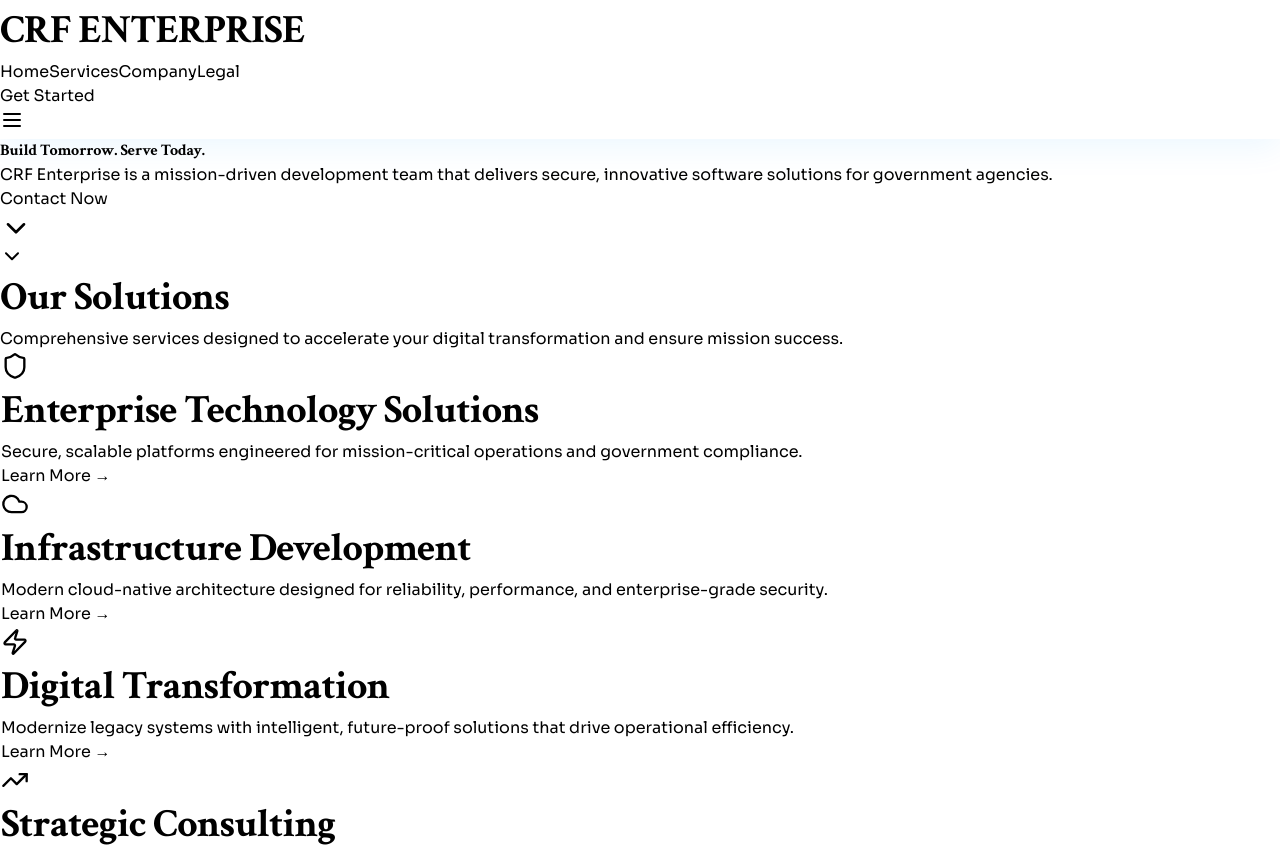
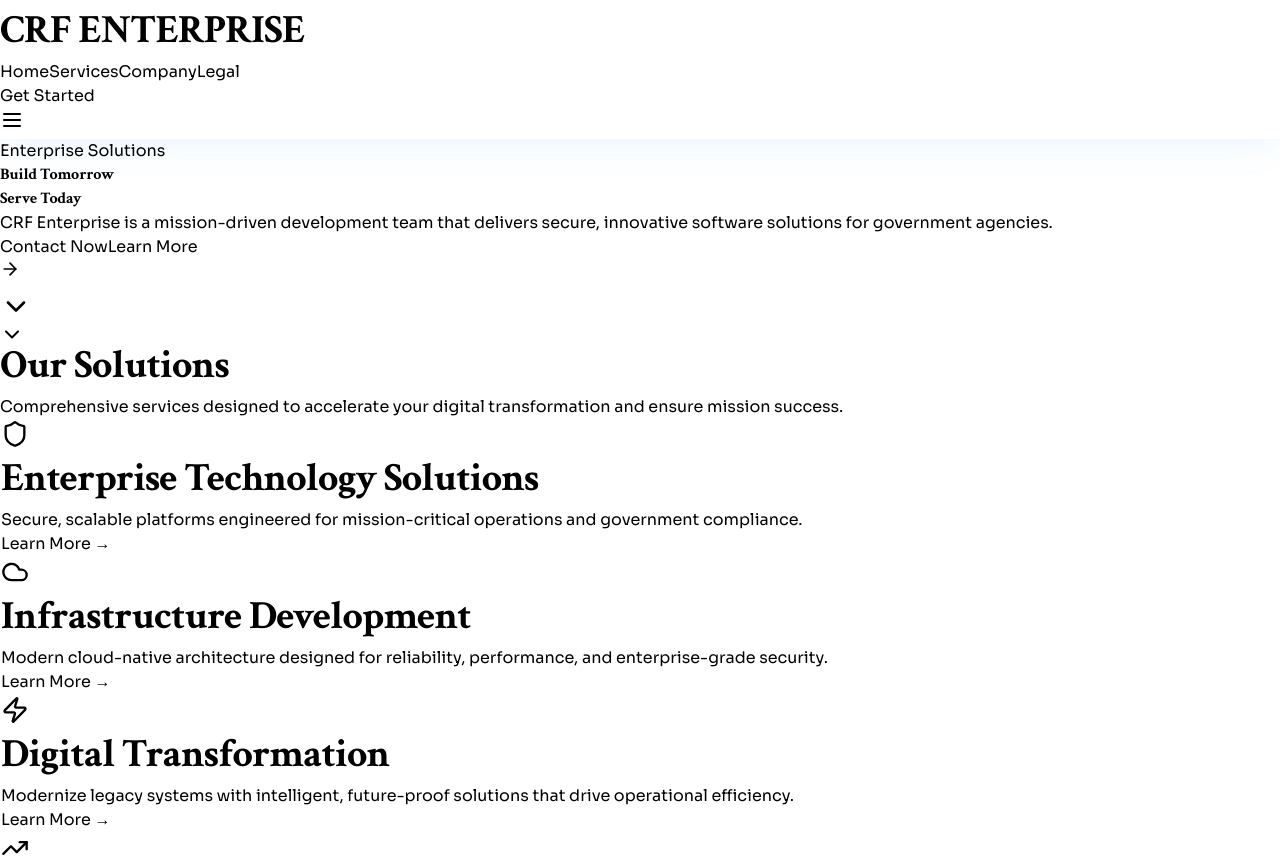
Before and after one commit to rmrzlegacy-commits/v0-crfenterprise, a React (Vite) app in the folder client/: page / in a window 1280 px wide. Shown: the top 857 px of the page. Built offline with nearby package versions, Linux system fonts and the light colour scheme; grey boxes are pictures that could not be loaded.

Commit message:
feat: modernize Hero component with enterprise style\n\nUpdate design with bold typography, vibrant colors, and engaging effects

```diff
--- a/client/src/components/Hero.tsx
+++ b/client/src/components/Hero.tsx
@@ -1,5 +1,5 @@
 import { motion } from "framer-motion";
-import { ChevronDown } from "lucide-react";
+import { ChevronDown, ArrowRight } from "lucide-react";
 
 export default function Hero() {
   const scrollToSection = (id: string) => {
@@ -12,7 +12,7 @@ export default function Hero() {
       id="home"
       className="relative min-h-screen flex items-center justify-center overflow-hidden pt-20 md:pt-16 px-4 md:px-0"
     >
-      {/* Background Image - Crystal Clear, No Overlay */}
+      {/* Background Image with Dark Overlay */}
       <div
         className="absolute inset-0 z-0"
         style={{
@@ -22,45 +22,105 @@ export default function Hero() {
           backgroundAttachment: "fixed",
         }}
       />
+      {/* Dark overlay for better text readability */}
+      <div className="absolute inset-0 z-[1] bg-black/50" />
 
       {/* Content Container */}
       <motion.div
+        initial={{ opacity: 0, y: 30 }}
+        animate={{ opacity: 1, y: 0 }}
+        transition={{ duration: 0.9, ease: "easeOut" }}
+        className="relative z-10 max-w-4xl mx-auto text-center flex flex-col items-center gap-6 md:gap-8"
+      >
+        {/* Accent Badge */}
+        <motion.div
+          initial={{ opacity: 0, scale: 0.95 }}
+          animate={{ opacity: 1, scale: 1 }}
+          transition={{ duration: 0.6, delay: 0.1 }}
+          className="inline-flex items-center gap-2 px-4 py-2 rounded-full border border-accent/30 bg-accent/10 backdrop-blur-sm"
+        >
+          <div className="w-2 h-2 rounded-full bg-accent animate-pulse" />
+          <span className="text-sm font-medium text-accent">
+            Enterprise Solutions
+          </span>
+        </motion.div>
+
+        {/* Main Heading - Bold and Impactful */}
+        <motion.div
           initial={{ opacity: 0, y: 20 }}
           animate={{ opacity: 1, y: 0 }}
-        transition={{ duration: 0.8 }}
-        className="relative z-10 max-w-3xl mx-auto text-center flex flex-col items-center gap-8"
+          transition={{ duration: 0.7, delay: 0.2 }}
+          className="space-y-4"
         >
-        {/* Main Heading */}
-        <h1 className="text-4xl md:text-5xl lg:text-6xl font-bold text-foreground text-balance leading-tight">
-          Build Tomorrow. Serve Today.
+          <h1 className="text-5xl md:text-7xl lg:text-8xl font-black text-white text-balance leading-[1.1] tracking-tight">
+            Build Tomorrow
           </h1>
+          <h2 className="text-4xl md:text-6xl lg:text-7xl font-black text-accent text-balance leading-[1.1] tracking-tight">
+            Serve Today
+          </h2>
+        </motion.div>
 
-        {/* Subheading */}
-        <p className="text-lg md:text-xl text-muted-foreground max-w-2xl text-balance leading-relaxed">
+        {/* Subheading - Clear and Concise */}
+        <motion.p
+          initial={{ opacity: 0, y: 20 }}
+          animate={{ opacity: 1, y: 0 }}
+          transition={{ duration: 0.7, delay: 0.3 }}
+          className="text-lg md:text-xl text-gray-300 max-w-2xl text-balance leading-relaxed font-light"
+        >
           CRF Enterprise is a mission-driven development team that delivers
           secure, innovative software solutions for government agencies.
-        </p>
+        </motion.p>
 
-        {/* Contact Now Button */}
+        {/* CTA Buttons */}
+        <motion.div
+          initial={{ opacity: 0, y: 20 }}
+          animate={{ opacity: 1, y: 0 }}
+          transition={{ duration: 0.7, delay: 0.4 }}
+          className="flex flex-col sm:flex-row items-center justify-center gap-4 mt-4 md:mt-6"
+        >
+          {/* Primary Button */}
           <motion.button
-          whileHover={{ scale: 1.05 }}
+            whileHover={{ scale: 1.05, boxShadow: "0 0 30px rgba(0, 217, 255, 0.4)" }}
             whileTap={{ scale: 0.95 }}
             onClick={() => scrollToSection("contact")}
-          className="mt-4 px-8 py-3 bg-accent hover:bg-accent/90 text-accent-foreground font-semibold rounded-lg transition-colors"
+            className="px-8 md:px-10 py-3 md:py-4 bg-accent hover:bg-accent/90 text-black font-bold rounded-lg transition-all duration-300 flex items-center gap-2 text-base md:text-lg"
           >
             Contact Now
+            <ArrowRight size={20} />
           </motion.button>
+
+          {/* Secondary Button */}
+          <motion.button
+            whileHover={{
+              scale: 1.05,
+              backgroundColor: "rgba(0, 217, 255, 0.15)",
+              borderColor: "rgba(0, 217, 255, 0.8)"
+            }}
+            whileTap={{ scale: 0.95 }}
+            className="px-8 md:px-10 py-3 md:py-4 border-2 border-accent/40 hover:border-accent/80 text-white font-bold rounded-lg transition-all duration-300 text-base md:text-lg"
+          >
+            Learn More
+          </motion.button>
+        </motion.div>
       </motion.div>
 
       {/* Scroll Indicator */}
       <motion.div
-        animate={{ y: [0, 10, 0] }}
-        transition={{ duration: 2, repeat: Infinity }}
-        className="absolute bottom-4 md:bottom-8 left-1/2 transform -translate-x-1/2 z-10"
+        animate={{ y: [0, 12, 0] }}
+        transition={{ duration: 2.5, repeat: Infinity, ease: "easeInOut" }}
+        className="absolute bottom-6 md:bottom-10 left-1/2 transform -translate-x-1/2 z-10"
       >
-        <ChevronDown className="text-accent hidden sm:block" size={32} />
-        <ChevronDown className="text-accent sm:hidden" size={24} />
+        <ChevronDown className="text-accent drop-shadow-lg hidden sm:block" size={32} />
+        <ChevronDown className="text-accent drop-shadow-lg sm:hidden" size={24} />
       </motion.div>
+
+      {/* Animated accent line */}
+      <motion.div
+        initial={{ scaleX: 0 }}
+        animate={{ scaleX: 1 }}
+        transition={{ duration: 1, delay: 0.5 }}
+        className="absolute bottom-20 left-1/2 transform -translate-x-1/2 w-32 h-1 bg-gradient-to-r from-transparent via-accent to-transparent z-10 origin-center"
+      />
     </section>
   );
 }
--- a/client/src/index.css
+++ b/client/src/index.css
@@ -43,10 +43,10 @@
 }
 
 :root {
-  --primary: #0099ff;
-  --primary-foreground: #ffffff;
-  --sidebar-primary: #0099ff;
-  --sidebar-primary-foreground: #ffffff;
+  --primary: #00d9ff;
+  --primary-foreground: #000000;
+  --sidebar-primary: #00d9ff;
+  --sidebar-primary-foreground: #000000;
   --chart-1: #00d9ff;
   --chart-2: #0099ff;
   --chart-3: #0077cc;
@@ -61,28 +61,28 @@
   --popover-foreground: #ffffff;
   --secondary: rgba(255, 255, 255, 0.08);
   --secondary-foreground: #e0e0e0;
-  --muted: #888888;
-  --muted-foreground: #aaaaaa;
-  --accent: #0099ff;
+  --muted: #666666;
+  --muted-foreground: #999999;
+  --accent: #00d9ff;
   --accent-foreground: #000000;
   --destructive: #ff4444;
   --destructive-foreground: #ffffff;
   --border: rgba(255, 255, 255, 0.1);
   --input: rgba(255, 255, 255, 0.08);
-  --ring: #0099ff;
+  --ring: #00d9ff;
   --sidebar: rgba(255, 255, 255, 0.05);
   --sidebar-foreground: #ffffff;
-  --sidebar-accent: #0099ff;
+  --sidebar-accent: #00d9ff;
   --sidebar-accent-foreground: #000000;
   --sidebar-border: rgba(255, 255, 255, 0.1);
-  --sidebar-ring: #0099ff;
+  --sidebar-ring: #00d9ff;
 }
 
 .dark {
-  --primary: #0099ff;
-  --primary-foreground: #ffffff;
-  --sidebar-primary: #0099ff;
-  --sidebar-primary-foreground: #ffffff;
+  --primary: #00d9ff;
+  --primary-foreground: #000000;
+  --sidebar-primary: #00d9ff;
+  --sidebar-primary-foreground: #000000;
   --background: #000000;
   --foreground: #ffffff;
   --card: rgba(255, 255, 255, 0.05);
@@ -91,15 +91,15 @@
   --popover-foreground: #ffffff;
   --secondary: rgba(255, 255, 255, 0.08);
   --secondary-foreground: #e0e0e0;
-  --muted: #888888;
-  --muted-foreground: #aaaaaa;
-  --accent: #0099ff;
+  --muted: #666666;
+  --muted-foreground: #999999;
+  --accent: #00d9ff;
   --accent-foreground: #000000;
   --destructive: #ff4444;
   --destructive-foreground: #ffffff;
   --border: rgba(255, 255, 255, 0.1);
   --input: rgba(255, 255, 255, 0.08);
-  --ring: #0099ff;
+  --ring: #00d9ff;
   --chart-1: #00d9ff;
   --chart-2: #0099ff;
   --chart-3: #0077cc;
@@ -107,10 +107,10 @@
   --chart-5: #003366;
   --sidebar: rgba(255, 255, 255, 0.05);
   --sidebar-foreground: #ffffff;
-  --sidebar-accent: #0099ff;
+  --sidebar-accent: #00d9ff;
   --sidebar-accent-foreground: #000000;
   --sidebar-border: rgba(255, 255, 255, 0.1);
-  --sidebar-ring: #0099ff;
+  --sidebar-ring: #00d9ff;
 }
 
 @layer base {
```
Also changed, not shown: 2 other files (tests, documents, lock files or other folders). Lines whose indentation alone changed are shown as unchanged.
